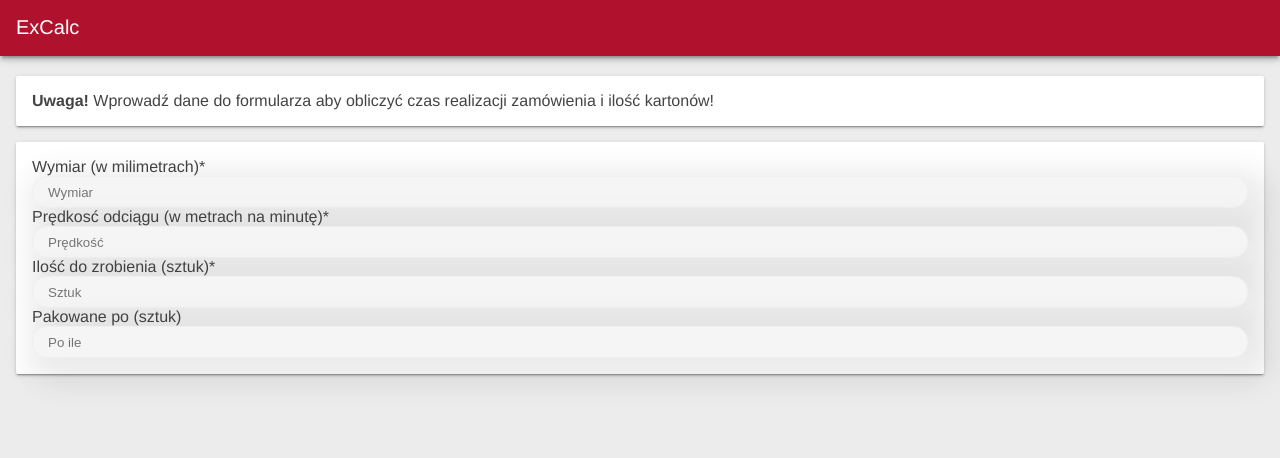
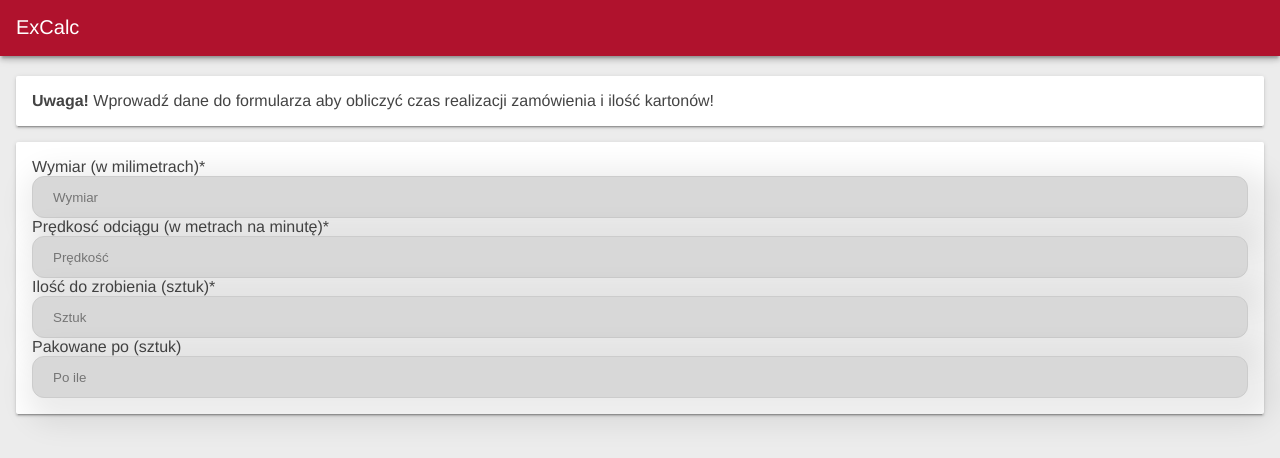
Before and after one commit to sdorpl/ExCalcAlpha, a plain HTML site: page index.html in a window 1280 px wide. Drawn offline with Linux system fonts and the light colour scheme.

Commit message:
css updt

```diff
--- a/service-worker.js
+++ b/service-worker.js
@@ -18,7 +18,7 @@
 'use strict';
 
 // CODELAB: Update cache names any time any of the cached files change.
-const CACHE_NAME = 'excalc-alpha-0.21';
+const CACHE_NAME = 'excalc-alpha-0.22';
 
 // CODELAB: Add list of files to cache here.
 const FILES_TO_CACHE = [
--- a/styles/inline.css
+++ b/styles/inline.css
@@ -232,12 +232,12 @@ body {
 
 input {
   width: 100%;
-  border-radius: 15px;
+  border-radius: 12px;
   height: 32px;
-  padding: 15px;
-  border: solid 1px #f0f0f0;
+  padding: 20px;
+  border: solid 1px #CCC;
   box-shadow: 10px 10px 29px 16px rgba(0,0,0,0.08);
-  background: #f5f5f5;
+  background: #D8D8D8;
 }
 
 /**
```
